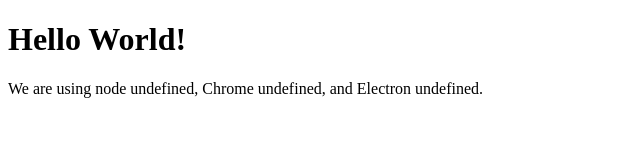
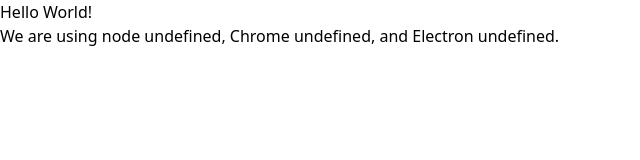
Before and after one commit to francofl99/electron-app, an Electron app: page index.html in a window 800 px wide. Shown: the whole page, without its empty margins (0-640 px from the left). Drawn offline with nearby package versions, Linux system fonts and the light colour scheme.

Commit message:
ts added

```diff
--- a/index.html
+++ b/index.html
@@ -4,6 +4,7 @@
     <meta charset="UTF-8">
     <title>Hello World!</title>
     <meta http-equiv="Content-Security-Policy" content="script-src 'self' 'unsafe-inline';" />
+    <link href="https://unpkg.com/tailwindcss@^1.0/dist/tailwind.min.css" rel="stylesheet">
 </head>
 <body>
     <h1>Hello World!</h1>
--- a/package.json
+++ b/package.json
@@ -12,5 +12,8 @@
   "license": "ISC",
   "devDependencies": {
     "electron": "^10.1.5"
+  },
+  "dependencies": {
+    "typescript": "^4.0.5"
   }
 }
```
Also changed, not shown: tsconfig.json (added, +69 -0 lines), src/index.js (added), 1 other file.
